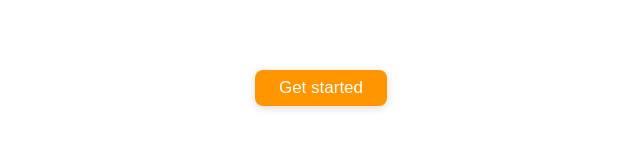
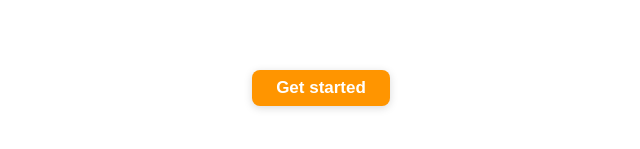
Before and after one commit to AlejandroIHT/Frontend-test-master, a React (Create React App) app: page / in a window 1280 px wide. Shown: the part 479-628 px from the top of the page, without its empty margins (319-959 px from the left). Built offline with nearby package versions, Linux system fonts and the light colour scheme.

Commit message:
[edit] Button orange

```diff
--- a/src/styles/components/Buttons/buttonOrange.css
+++ b/src/styles/components/Buttons/buttonOrange.css
@@ -5,7 +5,7 @@
   justify-content: center;
   align-items: center;
   font-size: 17px;
-  font-weight: 500;
+  font-weight: bold;
   color: var(--white--color);
   background-color: var(--main-color);
   padding: 8px 24px;
```
